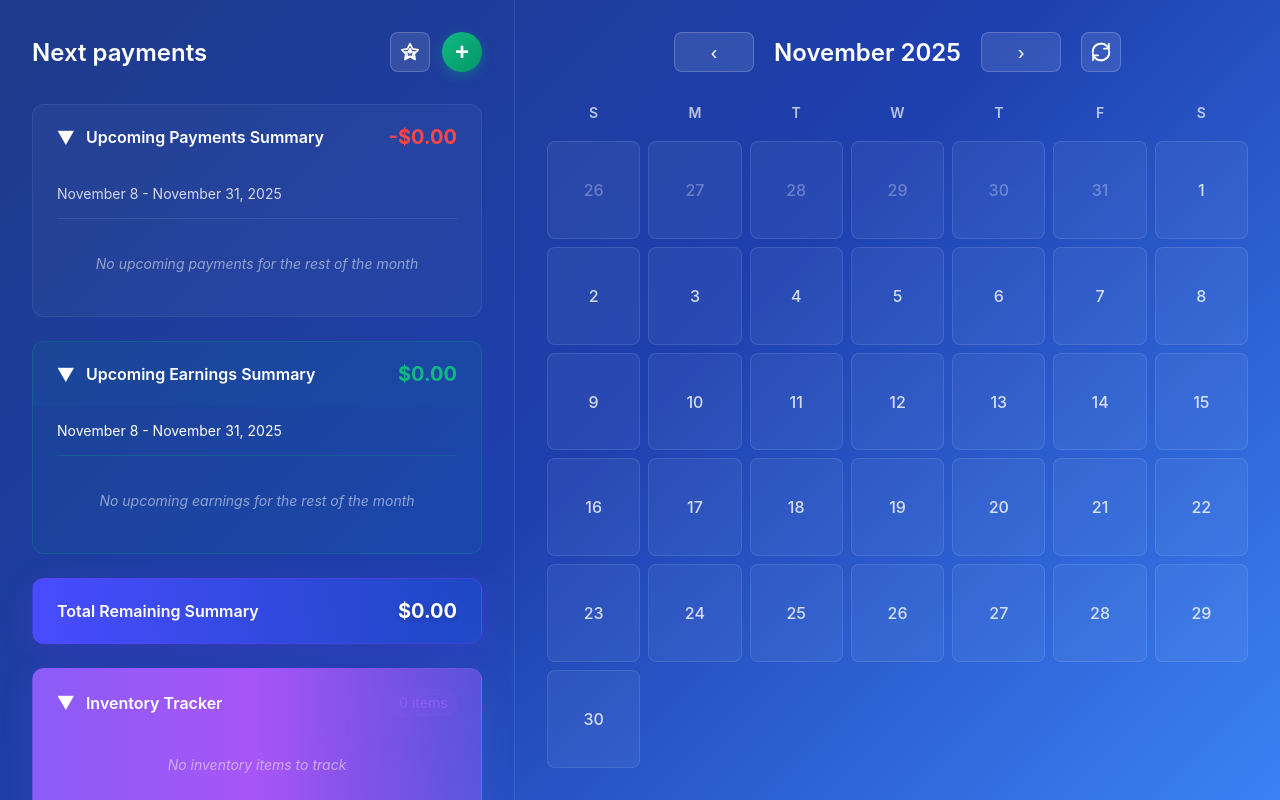
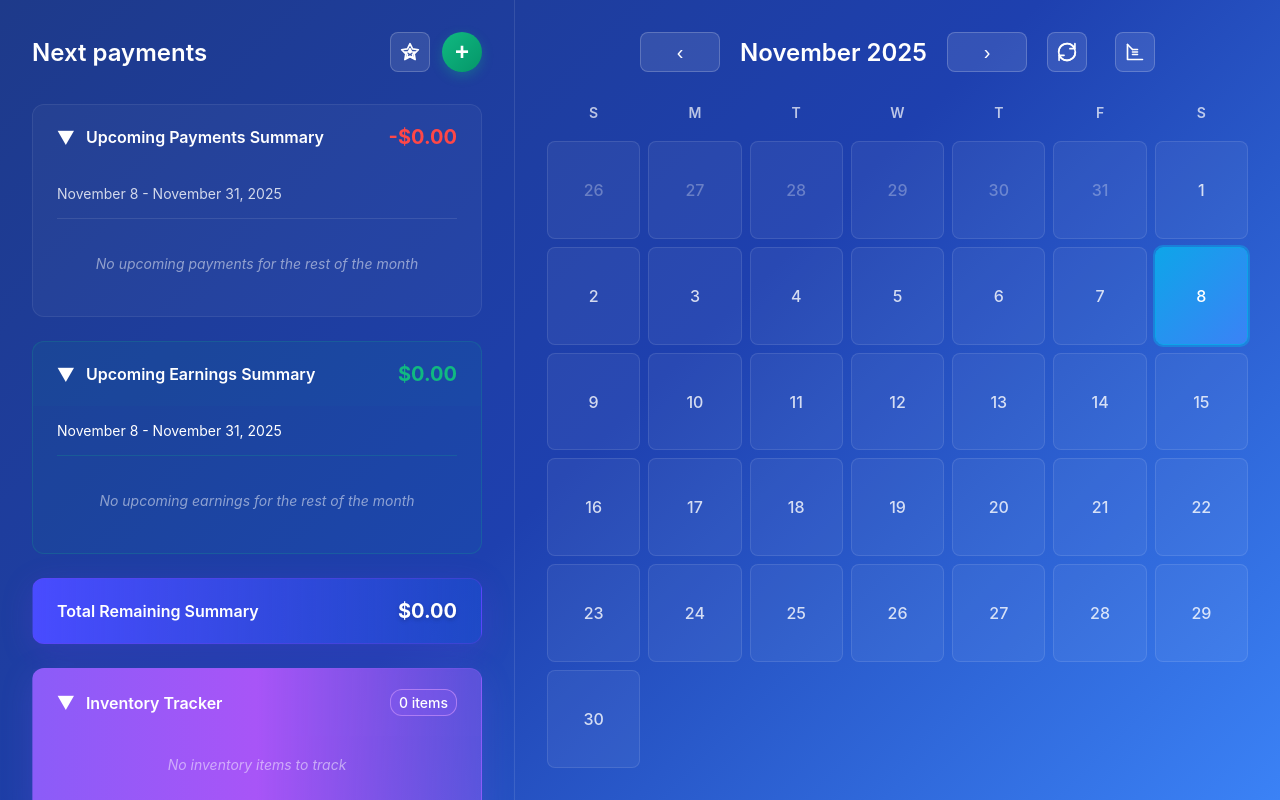
Before and after one commit to qgp-w4rhead/CashEndar, a Vue app: page / in a window 1280 px wide. Built offline with nearby package versions, Linux system fonts and the light colour scheme.

Commit message:
Added a feature where :
- Each dot on a given day represent 1 payment
- Current day highlighted
- Fixed color for Inventory Tracker (white item counter)

```diff
--- a/src/components/PaymentCalendar.css
+++ b/src/components/PaymentCalendar.css
@@ -387,16 +387,32 @@ html, body {
   color: #10b981;
 }
 
-.date-cell.has-payment::after {
-  content: '';
+/* Payment dots container */
+.payment-dots {
   position: absolute;
   bottom: 6px;
   left: 50%;
   transform: translateX(-50%);
+  display: flex;
+  gap: 2px;
+  align-items: center;
+}
+
+/* Individual payment dots */
+.payment-dot {
   width: 6px;
   height: 6px;
-  background: #10b981;
   border-radius: 50%;
+  flex-shrink: 0;
+}
+
+/* Plus indicator for more than 5 payments */
+.payment-dot-plus {
+  font-size: 10px;
+  font-weight: bold;
+  color: #10b981;
+  line-height: 1;
+  margin-left: 1px;
 }
 
 /* Dynamic payment type colors for calendar days */
@@ -407,9 +423,7 @@ html, body {
   color: rgba(255, 255, 255, 0.8) !important;
 }
 
-.date-cell.rent::after {
-  background: #ef4444 !important;
-}
+
 
 .date-cell.utility {
   background-color: rgba(245, 158, 11, 0.05) !important;
@@ -418,9 +432,7 @@ html, body {
   color: rgba(255, 255, 255, 0.8) !important;
 }
 
-.date-cell.utility::after {
-  background: #f59e0b !important;
-}
+
 
 .date-cell.credit {
   background-color: rgba(6, 182, 212, 0.05) !important;
@@ -429,9 +441,7 @@ html, body {
   color: rgba(255, 255, 255, 0.8) !important;
 }
 
-.date-cell.credit::after {
-  background: #06b6d4 !important;
-}
+
 
 .date-cell.subscription {
   background-color: rgba(16, 185, 129, 0.05) !important;
@@ -440,9 +450,7 @@ html, body {
   color: rgba(255, 255, 255, 0.8) !important;
 }
 
-.date-cell.subscription::after {
-  background: #10b981 !important;
-}
+
 
 .date-cell.earnings {
   background-color: rgba(16, 185, 129, 0.05) !important;
@@ -451,9 +459,7 @@ html, body {
   color: rgba(255, 255, 255, 0.8) !important;
 }
 
-.date-cell.earnings::after {
-  background: #10b981 !important;
-}
+
 
 /* Support for custom payment types with dynamic colors */
 .date-cell[data-payment-type] {
@@ -463,9 +469,7 @@ html, body {
   color: rgba(255, 255, 255, 0.8) !important;
 }
 
-.date-cell[data-payment-type]::after {
-  background: var(--payment-color, #10b981) !important;
-}
+
 
 .date-cell.other-month {
   color: rgba(255, 255, 255, 0.3);
@@ -474,6 +478,13 @@ html, body {
 
 .date-cell.other-month:hover {
   background: rgba(255, 255, 255, 0.05);
+}
+
+.date-cell.today {
+  background: linear-gradient(135deg, #0ea5e9, #3b82f6);
+  border-color: #0ea5e9;
+  color: white;
+  box-shadow: 0 0 0 2px rgba(14, 165, 233, 0.5);
 }
 
 .date-cell.selected {
@@ -1987,14 +1998,13 @@ html, body {
 }
 
 .inventory-total {
-  color: #8b5cf6;
+  color: #ffffff;
   font-size: 14px;
   font-weight: 500;
-  background: rgba(139, 92, 246, 0.1);
+  background: rgba(139, 92, 246, 0.3);
   padding: 4px 8px;
   border-radius: 12px;
-  border: 1px solid rgba(139, 92, 246, 0.2);
-}
+  border: 1px solid rgba(180,130, 246, 0.9);}
 
 .inventory-content {
   max-height: 400px;
--- a/src/components/PaymentCalendar.vue
+++ b/src/components/PaymentCalendar.vue
@@ -160,7 +160,7 @@
             <path d="M12 2a10 10 0 1 1 0 20 10 10 0 0 1 0-20"/>
           </svg>
         </button>
-        <button class="item-chart-btn" @click="toggleItemChart" title="View Inventory Items Chart" v-if="inventoryItems.length > 0">
+        <button class="item-chart-btn" @click="toggleItemChart" title="View Inventory Items Chart">
           <svg width="20" height="20" viewBox="0 0 24 24" fill="none" stroke="currentColor" stroke-width="2" stroke-linecap="round" stroke-linejoin="round">
             <path d="M3 3v18h18"/>
             <path d="M9 9h6"/>
@@ -190,6 +190,7 @@
               'date-cell': true,
               'other-month': !dateInfo.isCurrentMonth,
               'has-payment': dateInfo.hasPayment,
+              'today': isToday(dateInfo.date),
               'selected': selectedDate && selectedDate.getDate() === dateInfo.day &&
                          selectedDate.getMonth() === currentMonth &&
                          selectedDate.getFullYear() === currentYear,
@@ -202,6 +203,17 @@
             @click="handleDayClick(dateInfo)"
           >
             {{ dateInfo.day }}
+            <!-- Render multiple dots based on payment count -->
+            <div v-if="dateInfo.paymentCount > 0" class="payment-dots">
+              <span
+                v-for="n in Math.min(dateInfo.paymentCount, 5)"
+                :key="n"
+                class="payment-dot"
+                :style="{ backgroundColor: getPaymentTypeClassForDay(dateInfo.day) ? 'var(--payment-color, #10b981)' : '#10b981' }"
+              ></span>
+              <!-- Show + indicator if more than 5 payments -->
+              <span v-if="dateInfo.paymentCount > 5" class="payment-dot-plus">+</span>
+            </div>
           </div>
         </div>
       </div>
@@ -1283,6 +1295,14 @@ const colorPresets = [
   { name: 'Teal', color: '#14b8a6' }
 ]
 
+// Helper function to check if a date is today
+const isToday = (date: Date) => {
+  const today = new Date()
+  return date.getDate() === today.getDate() &&
+         date.getMonth() === today.getMonth() &&
+         date.getFullYear() === today.getFullYear()
+}
+
 // Initialize component on mount
 onMounted(async () => {
   await initializeComponent()
--- a/src/services/calendar.service.ts
+++ b/src/services/calendar.service.ts
@@ -34,7 +34,8 @@ export class CalendarService {
         day: prevMonth.getDate(),
         isCurrentMonth: false,
         date: prevMonth,
-        hasPayment: false
+        hasPayment: false,
+        paymentCount: 0
       })
     }
 
@@ -90,11 +91,16 @@ export class CalendarService {
         }
       }
 
+      // Get all payments for this day
+      const dayPayments = paymentService.getPaymentsForDay(payments, day, currentMonth, currentYear)
+      const paymentCount = dayPayments.length
+
       dates.push({
         day,
         isCurrentMonth: true,
         date,
-        hasPayment: !!payment
+        hasPayment: paymentCount > 0,
+        paymentCount
       })
     }
 
@@ -106,7 +112,8 @@ export class CalendarService {
         day,
         isCurrentMonth: false,
         date: nextMonth,
-        hasPayment: false
+        hasPayment: false,
+        paymentCount: 0
       })
     }
 
```
